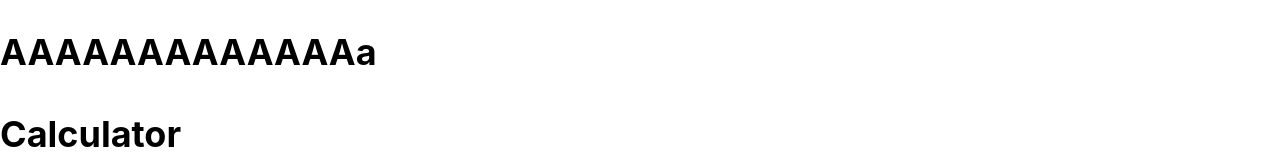
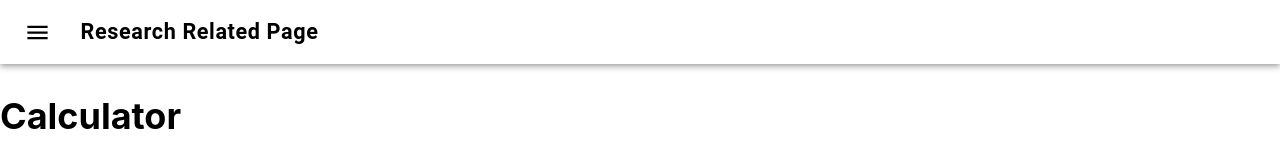
Before and after one commit to xryuseix/research, a Next.js app in the folder website/: page /research/apps/calc in a window 1280 px wide. Shown: the top 160 px of the page. Built offline with nearby package versions, Linux system fonts and the light colour scheme.

Commit message:
feat: サイドバーを作成

```diff
--- a/website/components/Layout/Footer.tsx
+++ b/website/components/Layout/Footer.tsx
@@ -1,9 +1,8 @@
 /** @format */
 
 import utilStyles from "../../styles/utils.module.css";
-import styles from "./layout.module.css";
+import styles from "./Layout.module.css";
 import Link from "next/link";
-import Image from "next/image";
 
 interface Props {
   home?: boolean;
--- a/website/components/Layout/Header.tsx
+++ b/website/components/Layout/Header.tsx
@@ -1,10 +1,101 @@
 /** @format */
 
 import { FC } from "react";
+import React from "react";
 
-export const Header: FC = ({ children }) => (
-  <header>
-    <h1>AAAAAAAAAAAAAa</h1>
-    <div>{children}</div>
-  </header>
-);
+import Link from "next/link";
+import Box from "@mui/material/Box";
+import AppBar from "@mui/material/AppBar";
+import Toolbar from "@mui/material/Toolbar";
+import IconButton from "@mui/material/IconButton";
+import MenuIcon from "@mui/icons-material/Menu";
+import { listItemClasses } from "@mui/material/ListItem";
+import ListItem from "@mui/material/ListItem";
+import List from '@mui/material/List';
+
+import Button from "@material-ui/core/Button";
+import Drawer from "@material-ui/core/Drawer";
+import ListItemIcon from "@material-ui/core/ListItemIcon";
+import ListItemText from "@material-ui/core/ListItemText";
+
+import HomeIcon from "@material-ui/icons/Home";
+import CalculateIcon from '@mui/icons-material/Calculate';
+
+const titleStyle: { [key: string]: string | number } = {
+  textTransform: "none",
+  fontWeight: 600,
+  fontSize: "1.2em",
+  marginLeft: "1em",
+};
+
+export const Header: FC = ({ children }) => {
+  const [drawerOpen, setDrawerOpen] = React.useState(false);
+  // Drawer の開閉
+  const handleDrawerToggle = () => {
+    setDrawerOpen(!drawerOpen); // Drawer の開閉状態を反転
+  };
+  return (
+    <header>
+      <Box sx={{ flexGrow: 1 }}>
+        <AppBar position="static" color="inherit">
+          <Toolbar>
+            <IconButton
+              size="large"
+              edge="start"
+              color="inherit"
+              aria-label="menu"
+              sx={{ mr: 2 }}
+              onClick={handleDrawerToggle}
+            >
+              <MenuIcon />
+            </IconButton>
+            <Link href="/" passHref>
+              <Button color="inherit" style={titleStyle}>
+                Research Related Page
+              </Button>
+            </Link>
+          </Toolbar>
+        </AppBar>
+      </Box>
+
+      <Drawer
+        variant="temporary"
+        open={drawerOpen}
+        onClose={handleDrawerToggle}
+      >
+        <List
+          sx={{
+            [`& .active, & .${listItemClasses.root}:hover`]: {
+              fontWeight: "bold",
+              "& svg": {
+                fill: "#474b42",
+              },
+              backgroundColor: "#f5f5f5",
+            }
+          }}
+        >
+          <ListItem >
+            <ListItemIcon>
+              <HomeIcon />
+            </ListItemIcon>
+            <Link href="/">
+              <ListItemText primary="Home" />
+            </Link>
+          </ListItem>
+          <ListItem>
+            <ListItemIcon>
+              <CalculateIcon />
+            </ListItemIcon>
+            <Link href="/apps/calc">
+              <ListItemText
+                primary="Calculator"
+                secondary="Using WebAssembly"
+              />
+            </Link>
+          </ListItem>
+        </List>
+      </Drawer>
+      <div>{children}</div>
+    </header>
+  );
+};
--- a/website/package.json
+++ b/website/package.json
@@ -12,6 +12,12 @@
     "lint": "next lint"
   },
   "dependencies": {
+    "@emotion/react": "^11.5.0",
+    "@emotion/styled": "^11.3.0",
+    "@material-ui/core": "^4.12.3",
+    "@material-ui/icons": "^4.11.2",
+    "@mui/icons-material": "^5.1.0",
+    "@mui/material": "^5.1.0",
     "next": "12.0.3",
     "react": "17.0.2",
     "react-dom": "17.0.2"
--- a/website/pages/index.tsx
+++ b/website/pages/index.tsx
@@ -8,9 +8,9 @@ const Home: NextPage = () => {
   return (
     <Layout home>
       <Head>
-        <title>Create Next App</title>
+        <title>Research Home Page</title>
         <meta name="description" content="Generated by create next app" />
-        <link rel="icon" href="/favicon.ico" />
+        <link rel="icon" href="/research/favicon.ico" />
       </Head>
 
       <main className={styles.main}>
```
Also changed, not shown: website/components/Layout/Header.module.css (added, +7 -0 lines), 1 other file (tests, documents, lock files or other folders).
